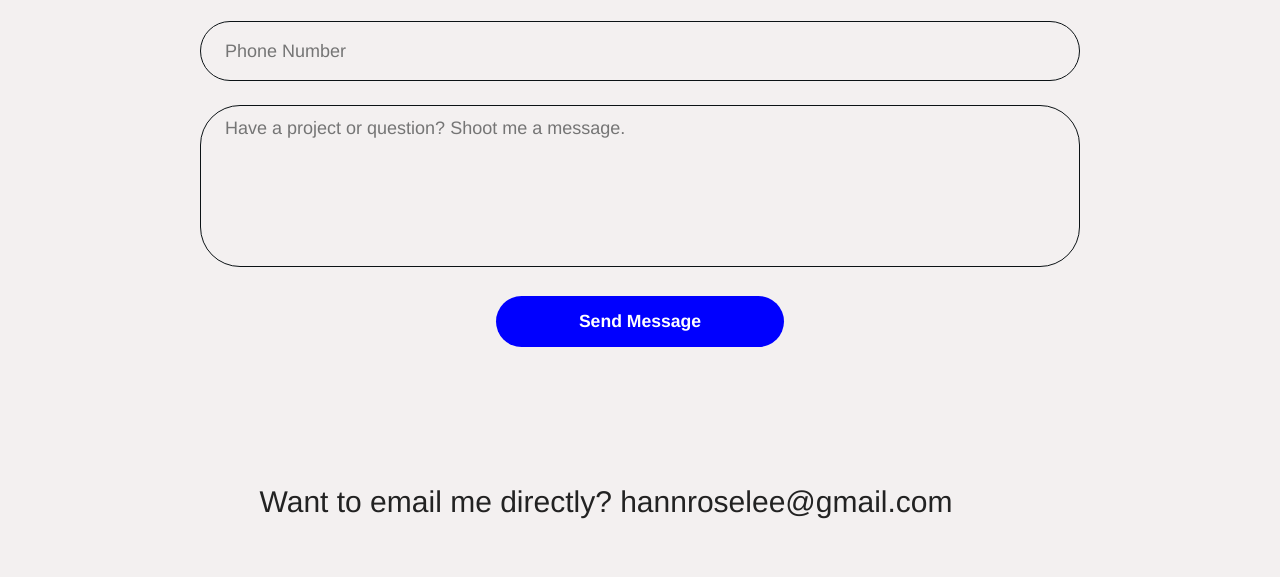
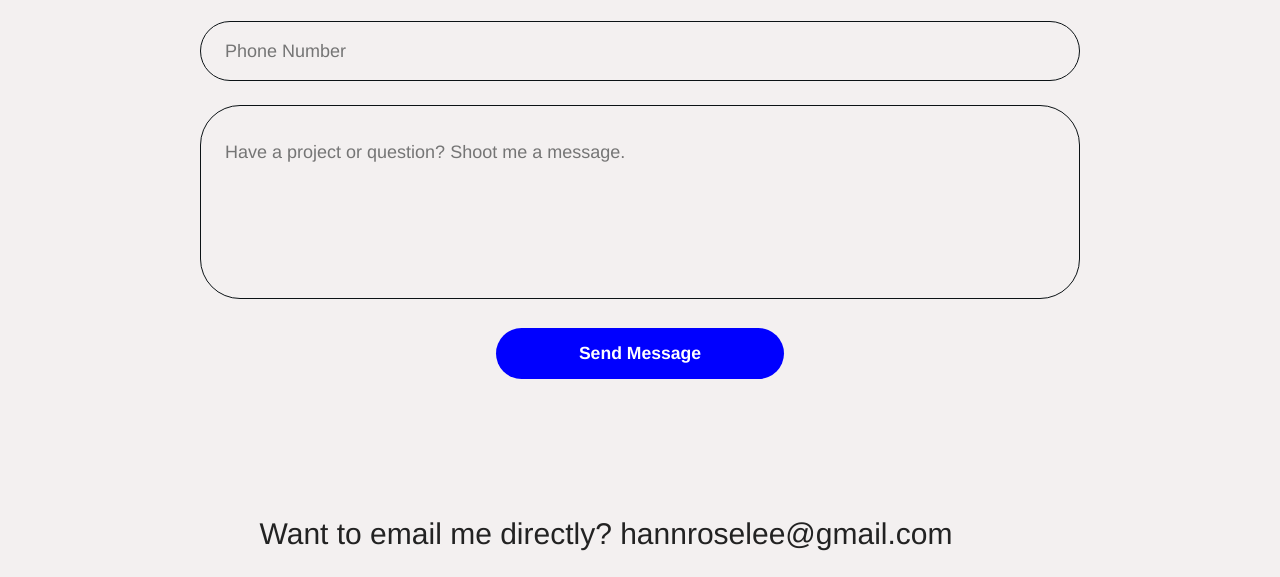
Before and after one commit to hanndogg/brandplayground, a plain HTML site: page index.html in a window 1280 px wide. Shown: the part 7090-7667 px from the top of the page. Drawn offline with Linux system fonts and the light colour scheme; no server answers.

Commit message:
contact box css fixes

```diff
--- a/css/brandplayground.css
+++ b/css/brandplayground.css
@@ -161,7 +161,10 @@ code, kbd, pre, samp {
     min-height: 3.75rem;
     transition: border-color 0.3s ease;
   }
-
+.form-group-2 textarea {
+  padding: 2rem 8rem 1rem 1.5rem; /* adjust as needed */
+  box-sizing: border-box; /* so padding doesn't break layout */
+}
   .contact-form input:focus,
   .contact-form textarea:focus {
     border-color: #d2ef8b; /* Brand Playground accent */
--- a/index.html
+++ b/index.html
@@ -143,7 +143,7 @@ d</title>
         <input type="text" id="number" name="number" required autocomplete="number" placeholder="Phone Number "/>
 
       </div>
-      <div class="form-group">
+      <div class="form-group-2">
         <textarea name="message" rows="5" placeholder="Have a project or question? Shoot me a message." required></textarea>
       </div>
       <button type="submit" class="btn-submit">Send Message</button>
```
Also changed, not shown: 1 other file.
